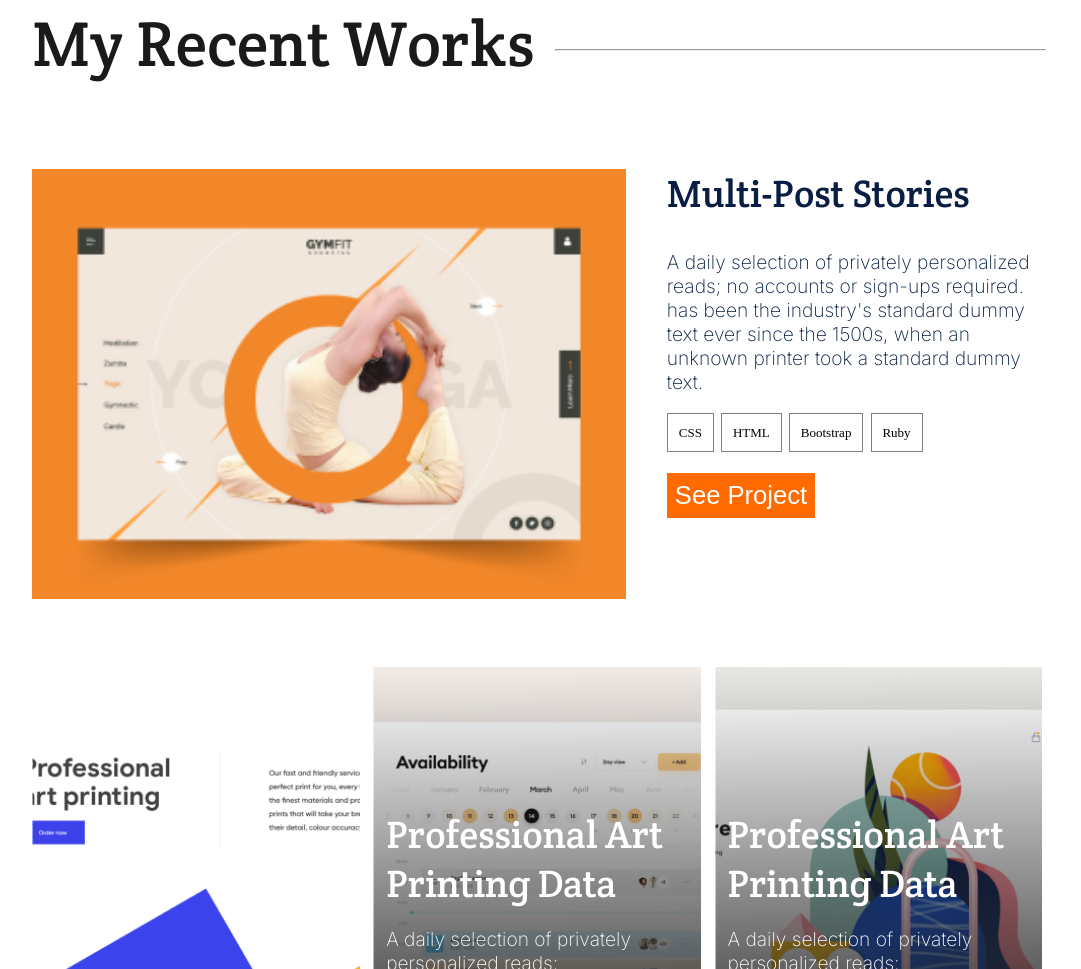
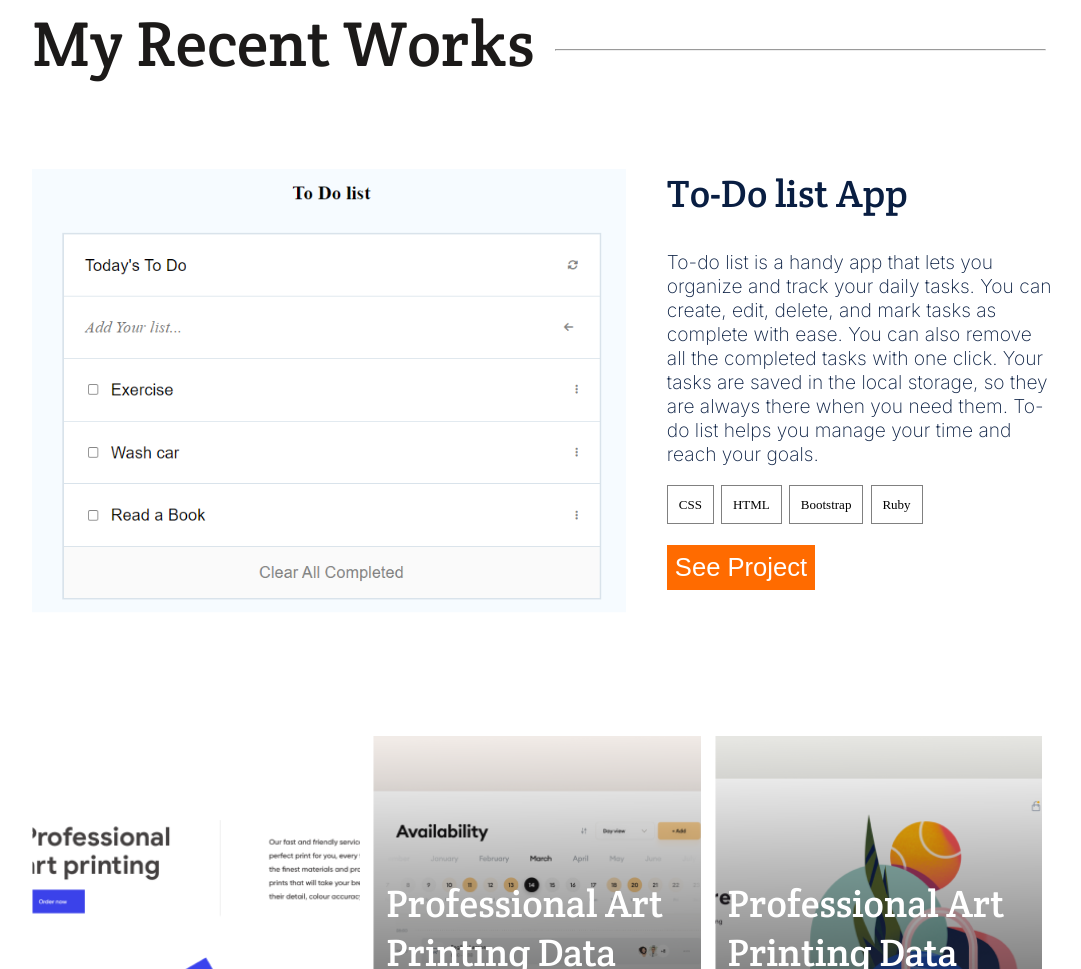
Before and after one commit to hamidazim321/Portfolio-Project, a website with bundled scripts: page index.html in a window 1280 px wide. Shown: the part 1021-1990 px from the top of the page, without its empty margins (96-1177 px from the left). Built offline with nearby package versions, Linux system fonts and the light colour scheme; files whose address does not match are found by name.

Commit message:
Add a project to Portfolio

```diff
--- a/Modules/Projects.js
+++ b/Modules/Projects.js
@@ -3,18 +3,19 @@ const DeskProjects = [
   {
     id: 'p1',
     recent: true,
-    name: 'Multi-Post Stories',
-    description: `A daily selection of privately personalized
-    reads; no accounts or sign-ups required.
-    has been the industry's standard dummy
-    text ever since the 1500s, when an
-    unknown printer took a standard dummy
-    text.`,
-    featuredImage: 'Works-Images/Img Placeholder.png',
+    name: 'To-Do list App',
+    description: `To-do list is a handy app that lets you organize and track your daily tasks. You can create,
+    edit, delete, and mark tasks as complete with ease. You can also remove all the completed tasks with one
+    click. Your tasks are saved in the local storage, so they are always there when you need them. To-do list
+    helps you manage your time and reach your goals.`,
+    modalDescription: `To-do list is a web app that showcases the power of HTML, CSS, and JavaScript.
+    It leverages Webpack as a module bundler and ES6 modules to structure the code in a modular way. It
+    also enhances the user interface with font awesome library, which provides a variety of icons to choose from.`,
+    featuredImage: 'Projects-Images/To-Do List SC1.png',
     backgroundImage: null,
     technologies: ['CSS', 'HTML', 'Bootstrap', 'Ruby'],
-    linkTolive: 'link 1',
-    linkTosource: 'link 1',
+    linkTolive: 'https://hamidazim321.github.io/To-do-list/dist/?',
+    linkTosource: 'https://github.com/hamidazim321/To-do-list',
     button: true,
   },
   {
@@ -24,8 +25,8 @@ const DeskProjects = [
     featuredImage: null,
     backgroundImage: 'Background-Images/Img Placeholder (1).png',
     technologies: null,
-    linkTolive: 'link 1',
-    linkTosource: 'link 1',
+    linkTolive: '',
+    linkTosource: '',
     button: true,
   },
   {
@@ -36,8 +37,8 @@ const DeskProjects = [
     featuredImage: null,
     backgroundImage: 'Background-Images/Center-bg.png',
     technologies: ['HTML', 'Bootstrap', 'Ruby'],
-    linkTolive: 'link 2',
-    linkTosource: 'link 2',
+    linkTolive: '',
+    linkTosource: '',
     button: false,
   },
   {
@@ -48,8 +49,8 @@ const DeskProjects = [
     featuredImage: null,
     backgroundImage: 'Background-Images/last-card-bg.png',
     technologies: ['HTML', 'Bootstrap', 'Ruby'],
-    linkTolive: 'link 3',
-    linkTosource: 'link 3',
+    linkTolive: '',
+    linkTosource: '',
     button: false,
   },
   {
@@ -60,8 +61,8 @@ const DeskProjects = [
     featuredImage: null,
     backgroundImage: 'Works-Images/sec-2-bg.png',
     technologies: ['HTML', 'Bootstrap', 'Ruby'],
-    linkTolive: 'link 4',
-    linkTosource: 'link 4',
+    linkTolive: '',
+    linkTosource: '',
     button: false,
   },
   {
@@ -72,8 +73,8 @@ const DeskProjects = [
     featuredImage: null,
     backgroundImage: 'Background-Images/Center-bg.png',
     technologies: ['HTML', 'Bootstrap', 'Ruby'],
-    linkTolive: 'link 5',
-    linkTosource: 'link 5',
+    linkTolive: '',
+    linkTosource: '',
     button: false,
   },
   {
@@ -84,8 +85,8 @@ const DeskProjects = [
     featuredImage: null,
     backgroundImage: 'Background-Images/last-card-bg.png',
     technologies: ['HTML', 'Bootstrap', 'Ruby'],
-    linkTolive: 'link 5',
-    linkTosource: 'link 5',
+    linkTolive: '',
+    linkTosource: '',
     button: false,
   },
 ];
@@ -94,18 +95,21 @@ const MobileProjects = [
   {
     id: 'p1',
     recent: true,
-    name: 'Multi-Post Stories',
+    name: 'To-Do list App',
     description: `A daily selection of privately personalized
     reads; no accounts or sign-ups required.
     has been the industry's standard dummy
     text ever since the 1500s, when an
     unknown printer took a standard dummy
     text.`,
-    featuredImage: 'Works-Images/Img Placeholder.png',
+    modalDescription: `To-do list is a web app that showcases the power of HTML, CSS, and JavaScript.
+    It leverages Webpack as a module bundler and ES6 modules to structure the code in a modular way. It
+    also enhances the user interface with font awesome library, which provides a variety of icons to choose from.`,
+    featuredImage: 'Projects-Images/To-Do List SC1(mobile).png',
     backgroundImage: null,
     technologies: ['CSS', 'HTML', 'Bootstrap', 'Ruby'],
-    linkTolive: 'link 1',
-    linkTosource: 'link 1',
+    linkTolive: 'https://hamidazim321.github.io/To-do-list/dist/?',
+    linkTosource: 'https://github.com/hamidazim321/To-do-list',
     button: true,
   },
   {
@@ -116,8 +120,8 @@ const MobileProjects = [
     featuredImage: null,
     backgroundImage: 'Works-Images/sec-2-bg.png',
     technologies: ['HTML', 'Bootstrap', 'Ruby'],
-    linkTolive: 'link 1',
-    linkTosource: 'link 1',
+    linkTolive: '',
+    linkTosource: '',
     button: true,
 
   },
@@ -129,8 +133,8 @@ const MobileProjects = [
     featuredImage: null,
     backgroundImage: 'Works-Images/sec-2-bg.png',
     technologies: ['HTML', 'Bootstrap', 'Ruby'],
-    linkTolive: 'link 2',
-    linkTosource: 'link 2',
+    linkTolive: '',
+    linkTosource: '',
     button: true,
   },
   {
@@ -141,8 +145,8 @@ const MobileProjects = [
     featuredImage: null,
     backgroundImage: 'Works-Images/sec-2-bg.png',
     technologies: ['HTML', 'Bootstrap', 'Ruby'],
-    linkTolive: 'link 3',
-    linkTosource: 'link 3',
+    linkTolive: '',
+    linkTosource: '',
     button: true,
   },
   {
@@ -153,8 +157,8 @@ const MobileProjects = [
     featuredImage: null,
     backgroundImage: 'Works-Images/sec-2-bg.png',
     technologies: ['HTML', 'Bootstrap', 'Ruby'],
-    linkTolive: 'link 4',
-    linkTosource: 'link 4',
+    linkTolive: '',
+    linkTosource: '',
     button: true,
   },
   {
@@ -165,8 +169,8 @@ const MobileProjects = [
     featuredImage: null,
     backgroundImage: 'Works-Images/sec-2-bg.png',
     technologies: ['HTML', 'Bootstrap', 'Ruby'],
-    linkTolive: 'link 5',
-    linkTosource: 'link 5',
+    linkTolive: '',
+    linkTosource: '',
     button: true,
   },
   {
@@ -177,25 +181,52 @@ const MobileProjects = [
     featuredImage: null,
     backgroundImage: 'Works-Images/sec-2-bg.png',
     technologies: ['HTML', 'Bootstrap', 'Ruby'],
-    linkTolive: 'Works-Images/sec-2-bg.png',
-    linkTosource: 'link 5',
+    linkTolive: '',
+    linkTosource: '',
     button: true,
   },
 ];
 
-function loadModals() {
+function loadModals(project) {
   const Modal = document.querySelector('#modal');
-  const modalTitle = document.querySelector('#modal-title');
-  const titleText = modalTitle.textContent;
-  const CloseModal = document.querySelector('#modal-close');
+  const modalTitle = Modal.querySelector('#modal-title');
+  const modalPoster = Modal.querySelector('#modal-poster');
+  const CloseModal = Modal.querySelector('#modal-close');
   const BlurBackground = document.querySelector('#overlay');
+  const modalDesctription = Modal.querySelector('#Modal-Description');
+  const modalButtons = [...Modal.querySelectorAll('#modal-buttons button')];
+
+  const defaultDescription = modalDesctription.textContent;
+  const posterSRC = modalPoster.src;
   CloseModal.addEventListener('click', () => {
     Modal.style.visibility = 'hidden';
     BlurBackground.style.visibility = 'hidden';
-    modalTitle.innerText = titleText;
+    modalPoster.src = posterSRC;
+    modalDesctription.textContent = defaultDescription;
   });
+
   Modal.style.visibility = 'visible';
   BlurBackground.style.visibility = 'visible';
+  modalTitle.innerText = project.name;
+  if (project.featuredImage !== null) {
+    modalPoster.src = project.featuredImage;
+  }
+  if (project.modalDescription) {
+    modalDesctription.textContent = project.modalDescription;
+  }
+
+  modalButtons.forEach((button) => {
+    if (project.linkTolive !== '') {
+      button.addEventListener('click', () => {
+        if (button.id === 'see-live') {
+          window.open(project.linkTolive, '_blank');
+        }
+        if (button.id === 'see-source') {
+          window.open(project.linkTosource, '_blank');
+        }
+      });
+    }
+  });
 }
 
 function LoadProjects() {
@@ -233,7 +264,7 @@ function LoadProjects() {
         ProjectData.appendChild(name);
       }
       if (project.description !== null) {
-        description.innerText = project.description;
+        description.innerText = project.description.replace(/[\n\r]/g, '');
         description.classList.add('p-dark');
         ProjectData.appendChild(description);
       }
@@ -253,7 +284,7 @@ function LoadProjects() {
         button.classList.add('btn');
         button.innerText = 'See Project';
         button.id = project.id;
-        button.addEventListener('click', () => { loadModals(); });
+        button.addEventListener('click', () => { loadModals(project); });
       }
       title.innerText = 'My Recent Works';
 
@@ -313,10 +344,10 @@ function LoadProjects() {
         button.innerText = 'See Project';
         ProjectContainer.appendChild(button);
         button.id = project.id;
-        button.addEventListener('click', () => { loadModals(); });
+        button.addEventListener('click', () => { loadModals(project); });
       } else {
         ProjectContainer.id = project.id;
-        ProjectContainer.addEventListener('click', () => { loadModals(); });
+        ProjectContainer.addEventListener('click', () => { loadModals(project); });
         ProjectContainer.style.cursor = 'pointer';
       }
     }
--- a/index.html
+++ b/index.html
@@ -13,10 +13,6 @@
 </head>
 <body>
 	<nav id="ToolBar">
-		<!-- <a href="works"><img src="Images\Logo Placeholder.svg" alt="Logo" id="logo-placeholder"></a>
-		<nav>
-			<a href="#" id="tool-Button"><img src="Images\MenuIcon.svg" alt="Menu Icon"></a>
-		</nav> -->
 		<div id="logo-placeholder"><img src="Images\Logo Placeholder.svg" alt="Logo"></div>
 		<a href="#" id="tool-button"><img src="Images/MenuIcon.svg" alt="Menu Icon"></a>
 		<div class="nav-items hideOnMobile" id="nav-list">
@@ -182,8 +178,8 @@
 						releax map lapora verita.
 					</p>
 					<div id="modal-buttons">
-						<button type="button" class="btn" id="see-live">See Live <img src="Images/Icon - Export.png"></button>
-						<button type="button" class="btn" id="see-source">See Source <img src="Images/Icon -GitHub.png"></button>
+						<button type="button" class="btn" id="see-live">See Live <img src="Images/Icon - Export.png"></button></a>
+						<button type="button" class="btn" id="see-source">See Source <img src="Images/Icon -GitHub.png"></button></a>
 					</div>
 				</div>
 			</div>
--- a/style.css
+++ b/style.css
@@ -558,6 +558,10 @@
     margin-bottom: 0;
   }
 
+  #modal-buttons a {
+    text-decoration: none;
+  }
+
   #modal-body .btn {
     display: flex;
     font-family: 'Inter', sans-serif;
```
Also changed, not shown: Projects-Images/To-Do List SC1(mobile).png (added), Projects-Images/To-Do List SC1.png (added).
